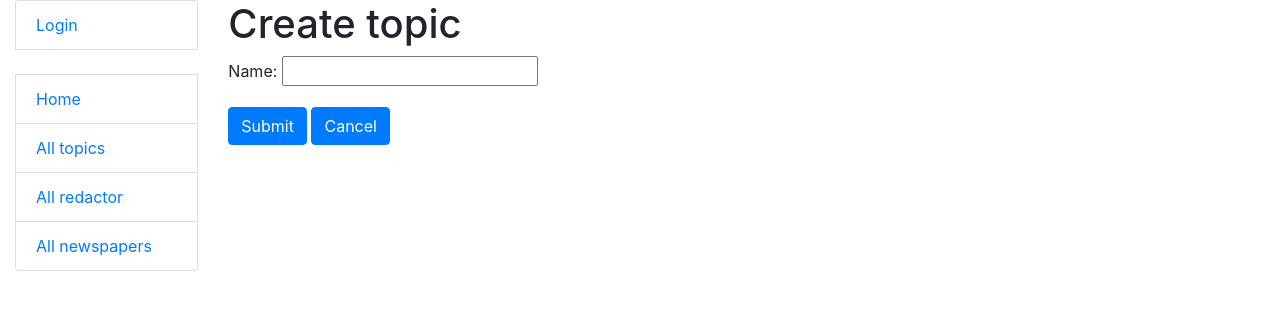
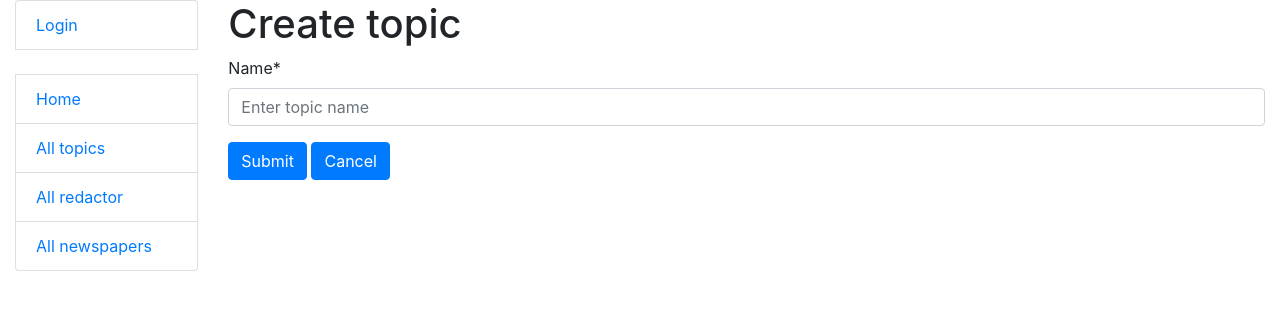
Before and after one commit to apmaz/info-agency, a Django app: page /topics/create/ in a window 1280 px wide. Shown: the top 310 px of the page. Run offline with Django 5.2, Linux system fonts and the light colour scheme; some libraries are stand-ins or nearby versions.

Commit message:
apply crispy-forms to some templates and make small updates: placeholders, forms and formatting

```diff
--- a/agency/forms.py
+++ b/agency/forms.py
@@ -14,6 +14,15 @@ class RedactorCreationForm(UserCreationForm):
             "years_of_experience",
         )
 
+    def __init__(self, *args, **kwargs):
+        super().__init__(*args, **kwargs)
+
+        self.fields["username"].widget.attrs["placeholder"] = "Enter username"
+        self.fields["password1"].widget.attrs["placeholder"] = "Enter password"
+        self.fields["password2"].widget.attrs["placeholder"] = "Confirm password"
+        self.fields["first_name"].widget.attrs["placeholder"] = "First name"
+        self.fields["last_name"].widget.attrs["placeholder"] = "Last name"
+
 
 class RedactorExperienceUpdateForm(forms.ModelForm):
     class Meta:
@@ -29,7 +38,7 @@ class NewspaperCustomForm(forms.ModelForm):
     title = forms.CharField(
         widget=forms.TextInput(
             attrs={
-        'placeholder': "Enter title here..."
+        'placeholder': "Enter title"
             }
         ),
 
@@ -41,7 +50,7 @@ class NewspaperCustomForm(forms.ModelForm):
             attrs={
             "rows": 5,
             "cols": 25,
-            "placeholder": "Enter content here..."
+            "placeholder": "Enter content"
             }
         ),
         label=mark_safe("<strong>Content</strong>"),
@@ -58,3 +67,14 @@ class NewspaperCustomForm(forms.ModelForm):
         widget=forms.CheckboxSelectMultiple,
         label=mark_safe("<strong>Choose a redactor</strong>")
     )
+
+class TopicCustomForm(forms.ModelForm):
+    class Meta:
+        model = Topic
+        fields = ("name",)
+
+    name = forms.CharField(
+        widget=forms.TextInput(
+            attrs={"placeholder": "Enter topic name"}
+        )
+    )
--- a/agency/views.py
+++ b/agency/views.py
@@ -2,7 +2,12 @@ from django.shortcuts import render
 from django.urls import reverse_lazy
 from django.views import generic
 
-from agency.forms import RedactorCreationForm, RedactorExperienceUpdateForm, NewspaperCustomForm
+from agency.forms import (
+    RedactorCreationForm,
+    RedactorExperienceUpdateForm,
+    NewspaperCustomForm,
+    TopicCustomForm
+)
 from agency.models import Redactor, Newspaper, Topic
 
 
@@ -31,7 +36,7 @@ class TopicListView(generic.ListView):
 
 
 class TopicCreateView(generic.CreateView):
-    fields = "__all__"
+    form_class = TopicCustomForm
     model = Topic
     success_url = reverse_lazy("agency:topic-list")
 
--- a/templates/agency/newspaper_form.html
+++ b/templates/agency/newspaper_form.html
@@ -1,10 +1,11 @@
 {% extends "base.html" %}
+{% load crispy_forms_filters %}
 
 {% block content %}
   <h1>{{ object|yesno:"Update,Create" }} Newspaper</h1>
   <form action="" method="post" novalidate>
     {% csrf_token %}
-    {{ form.as_p }}
+    {{ form|crispy }}
 
     <input type="submit" value="Submit" class="btn btn-primary">
     {% if object %}
--- a/templates/agency/redactor_form.html
+++ b/templates/agency/redactor_form.html
@@ -1,10 +1,11 @@
 {% extends "base.html" %}
+{% load crispy_forms_filters %}
 
 {% block content %}
   <h1>{{ object|yesno:"Update,Create" }} Redactor</h1>
   <form action="" method="post" novalidate>
     {% csrf_token %}
-    {{ form.as_p }}
+    {{ form|crispy }}
 
     <input type="submit" value="Submit" class="btn btn-primary">
     {% if object %}
--- a/templates/agency/topic_form.html
+++ b/templates/agency/topic_form.html
@@ -1,10 +1,11 @@
 {% extends "base.html" %}
+{% load crispy_forms_filters %}
 
 {% block content %}
   <h1>{{ object|yesno:"Update,Create" }} topic</h1>
   <form action="" method="post" novalidate>
     {% csrf_token %}
-    {{ form.as_p }}
+    {{ form|crispy }}
     <input type="submit" value="Submit" class="btn btn-primary">
     <a
       href="{% url "agency:topic-list" %}" class="btn btn-primary">Cancel
--- a/templates/agency/topic_list.html
+++ b/templates/agency/topic_list.html
@@ -2,7 +2,7 @@
 
 {% block content %}
   <h1>
-    Topic List
+    Topics List
     <a href="{% url "agency:topic-create" %}" class="btn btn-primary link-to-page">
       Create
     </a>
@@ -12,6 +12,7 @@
       <tr>
         <th>ID</th>
         <th>Name</th>
+        <th>Count of newspapers with this topic</th>
         <th>Update</th>
         <th>Delete</th>
       </tr>
@@ -23,6 +24,9 @@
           </td>
           <td>
               {{ topic.name }}
+          </td>
+          <td>
+              {{ topic.newspapers_by_topic.count }}
           </td>
           <td>
               <a href="{% url "agency:topic-update" pk=topic.id %}">
--- a/templates/includes/sidebar.html
+++ b/templates/includes/sidebar.html
@@ -4,7 +4,8 @@
     <li class="list-group-item"><form method="post" action="{% url "logout" %}">
       {% csrf_token %}
       <button type="submit" class="btn btn-link p-0 m-0">logout</button>
-    </form></li>
+    </form>
+    </li>
   {% else %}
     <li class="list-group-item"><a href="{% url "login"%}">Login</a></li>
   {% endif %}
```
